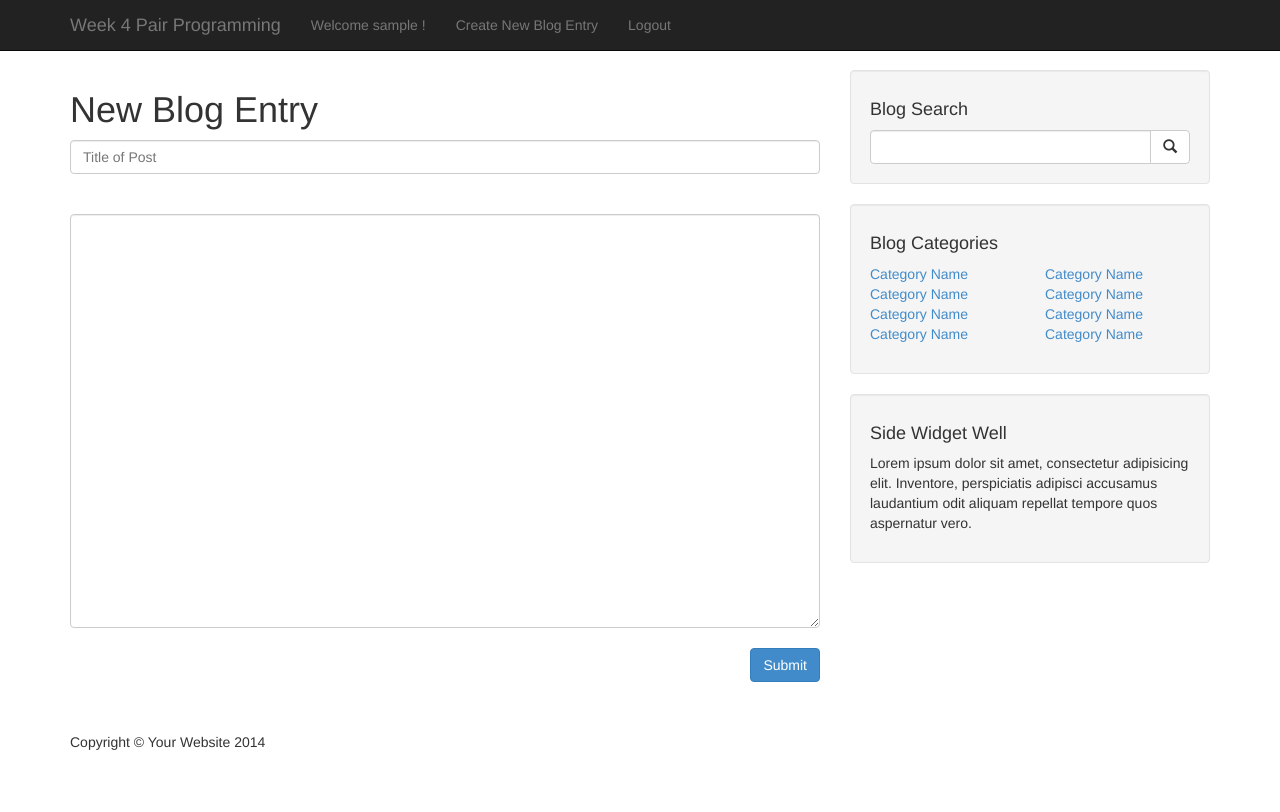
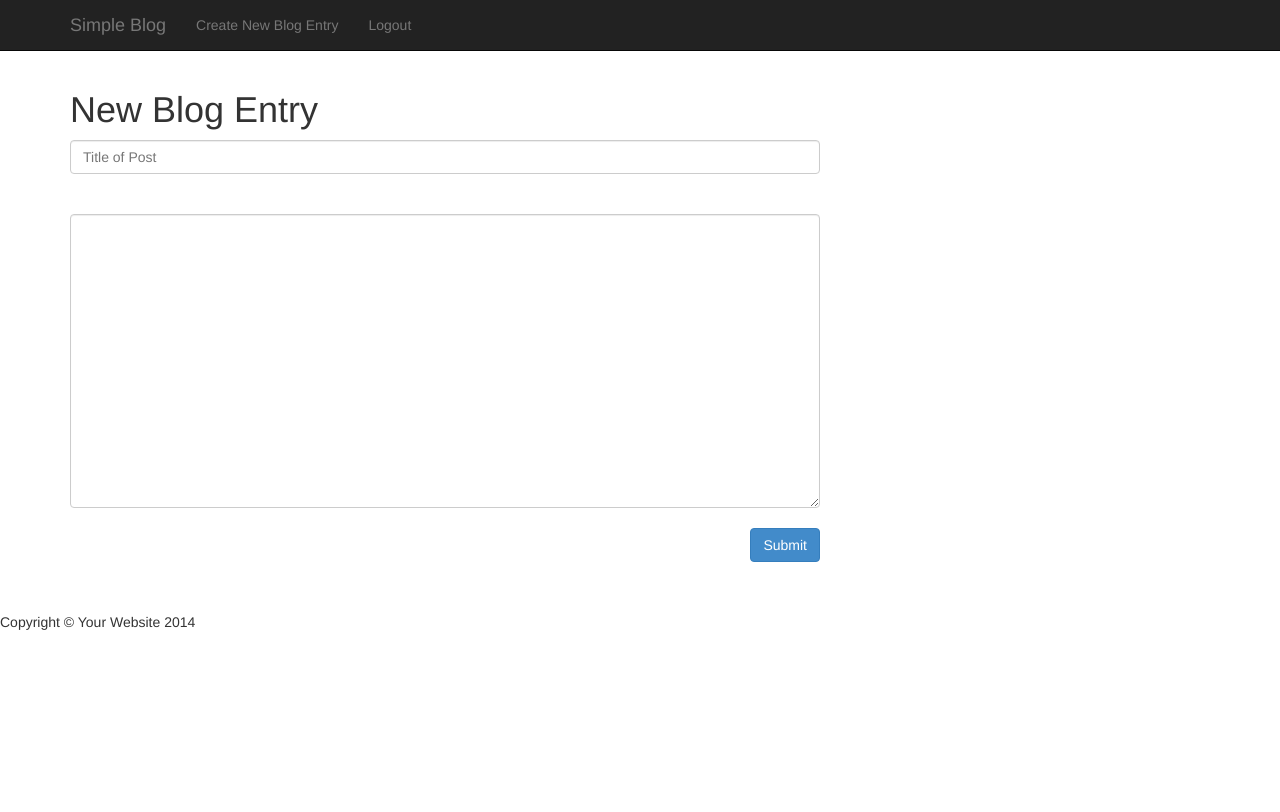
Before and after one commit to ericbher/week4, a PHP site: page /blog.php in a window 1280 px wide. After the commit the page ends 630 px from the top, so only its background shows below. Run offline with PHP 8.4, Linux system fonts and the light colour scheme; the visitor is signed in with stand-in values (Sample User, id 1).

Commit message:
added logged in check, other streamlining

```diff
--- a/public/blog.php
+++ b/public/blog.php
@@ -6,26 +6,29 @@ include_once '../sys/core/init.inc.php';
 if (isset ($_POST['submit']))
 {
 
+if (isset($_SESSION['currentuser'])){
+    $author=$_SESSION['currentuser'];
+    $authors_req="SELECT `id` FROM `users` WHERE `user_name`= :author";
+    $stmt2 = $dbo->prepare($authors_req);
+    $stmt2->bindValue(":author", $author, PDO::PARAM_STR);
+    $stmt2->execute();
+    $author_list = $stmt->fetchAll(PDO::FETCH_ASSOC);
+    $stmt->closeCursor();
+
+} else header ('Location: ./login.php');
+
 $post = htmlentities($_POST['newPost'], ENT_QUOTES);
 $title = htmlentities($_POST['title'], ENT_QUOTES);
-$author = $_SESSION['currentuser'];
-
 $sql = "INSERT INTO `posts` (`title`, `author`, `body`) VALUES (:title, :author, :post)";
 
 try
         {
             $stmt = $dbo->prepare($sql);
-
             $stmt->bindValue(":title", $title, PDO::PARAM_STR);
             $stmt->bindValue(":author", $author, PDO::PARAM_STR);
             $stmt->bindValue(":post", $post, PDO::PARAM_STR);
-
-
             $stmt->execute();
             $stmt->closeCursor();
-
-
-
         }
 
         catch ( Exception $e )
@@ -33,25 +36,19 @@ try
             die ( $e->getMessage() );
 
         }
-
-
-
 }
 
 ?>
 <!DOCTYPE html>
 <html lang="en">
-
-
 <head>
-
     <meta charset="utf-8">
     <meta http-equiv="X-UA-Compatible" content="IE=edge">
     <meta name="viewport" content="width=device-width, initial-scale=1">
     <meta name="description" content="">
     <meta name="author" content="">
 
-    <title>Blog Post - Start Bootstrap Template</title>
+    <title>Simple Blog</title>
 
     <!-- Bootstrap Core CSS -->
     <link href="css/bootstrap.min.css" rel="stylesheet">
@@ -87,20 +84,19 @@ try
                     <span class="icon-bar"></span>
                     <span class="icon-bar"></span>
                 </button>
-                <a class="navbar-brand" href="#">Week 4 Pair Programming</a>
+                <a class="navbar-brand" href="./index.php">Simple Blog</a>
             </div>
             <!-- Collect the nav links, forms, and other content for toggling -->
             <div class="collapse navbar-collapse" id="bs-example-navbar-collapse-1">
                 <ul class="nav navbar-nav">
                     <li>
-                        <?php echo "<a href=\"#\">Welcome " . $_SESSION['currentuser'] . " !</a>"  ?>
-                    </li>
-                    <li>
                         <a href="blog.php">Create New Blog Entry</a>
                     </li>
-                    <li>
-                        <a href="logout.php">Logout</a>
-                    </li>
+                    <?php if (isset($_SESSION['currentuser']))
+                    echo '<li><a href="logout.php">Logout</a></li>';
+                    else echo '<li><a href="login.php">Login</a></li>';
+
+                ?>
                 </ul>
             </div>
             <!-- /.navbar-collapse -->
@@ -118,12 +114,8 @@ try
                   <h1>New Blog Entry</h1>
 
                   <form action="<?= $_SERVER['PHP_SELF'] ?>" method="POST" class="form-group">
-
                   <input type="text" name = "title" placeholder="Title of Post" class="form-control" /><br /><br />
-
-                  <textarea name="newPost" id="post" class="form-control" rows="20" ></textarea><br />
-
-
+                  <textarea name="newPost" id="post" class="form-control" rows="14" ></textarea><br />
                   <span class="errors pull-left">
                       <?php
                         if( isset($_POST['submit'])){
@@ -135,74 +127,14 @@ try
                                 echo "You did not enter anything.";
                             }
                         }
-
-
                       ?>
                   </span>
                   <input type="submit" class="btn btn-primary pull-right" name="submit" value="Submit">
-                  <input type="hidden" name="author" value="$_SESSION[currentuser]" />
+
 
                   </form>
 
-
-
-            </div>
-
-
-         <!-- Blog Sidebar Widgets Column -->
-            <div class="col-md-4">
-
-                <!-- Blog Search Well -->
-                <div class="well">
-                    <h4>Blog Search</h4>
-                    <div class="input-group">
-                        <input type="text" class="form-control">
-                        <span class="input-group-btn">
-                            <button class="btn btn-default" type="button">
-                                <span class="glyphicon glyphicon-search"></span>
-                        </button>
-                        </span>
-                    </div>
-                    <!-- /.input-group -->
-                </div>
-
-                <!-- Blog Categories Well -->
-                <div class="well">
-                    <h4>Blog Categories</h4>
-                    <div class="row">
-                        <div class="col-lg-6">
-                            <ul class="list-unstyled">
-                                <li><a href="#">Category Name</a>
-                                </li>
-                                <li><a href="#">Category Name</a>
-                                </li>
-                                <li><a href="#">Category Name</a>
-                                </li>
-                                <li><a href="#">Category Name</a>
-                                </li>
-                            </ul>
-                        </div>
-                        <div class="col-lg-6">
-                            <ul class="list-unstyled">
-                                <li><a href="#">Category Name</a>
-                                </li>
-                                <li><a href="#">Category Name</a>
-                                </li>
-                                <li><a href="#">Category Name</a>
-                                </li>
-                                <li><a href="#">Category Name</a>
-                                </li>
-                            </ul>
-                        </div>
-                    </div>
-                    <!-- /.row -->
-                </div>
-
-                <!-- Side Widget Well -->
-                <div class="well">
-                    <h4>Side Widget Well</h4>
-                    <p>Lorem ipsum dolor sit amet, consectetur adipisicing elit. Inventore, perspiciatis adipisci accusamus laudantium odit aliquam repellat tempore quos aspernatur vero.</p>
-                </div>
+               </div>
 
             </div>
 
```
Also changed, not shown: public/comment.php (+8 -8 lines), public/index.php (+13 -39 lines).
